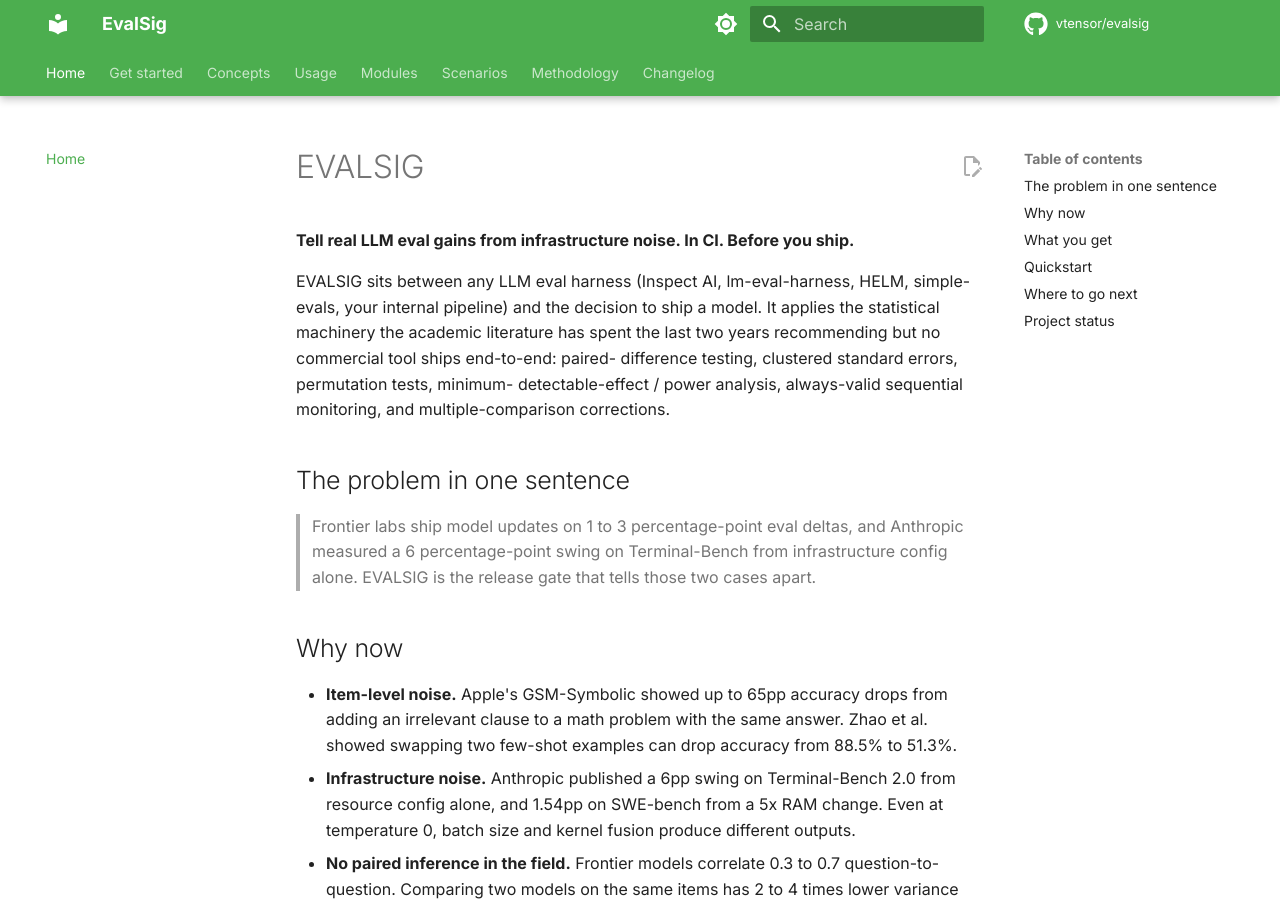
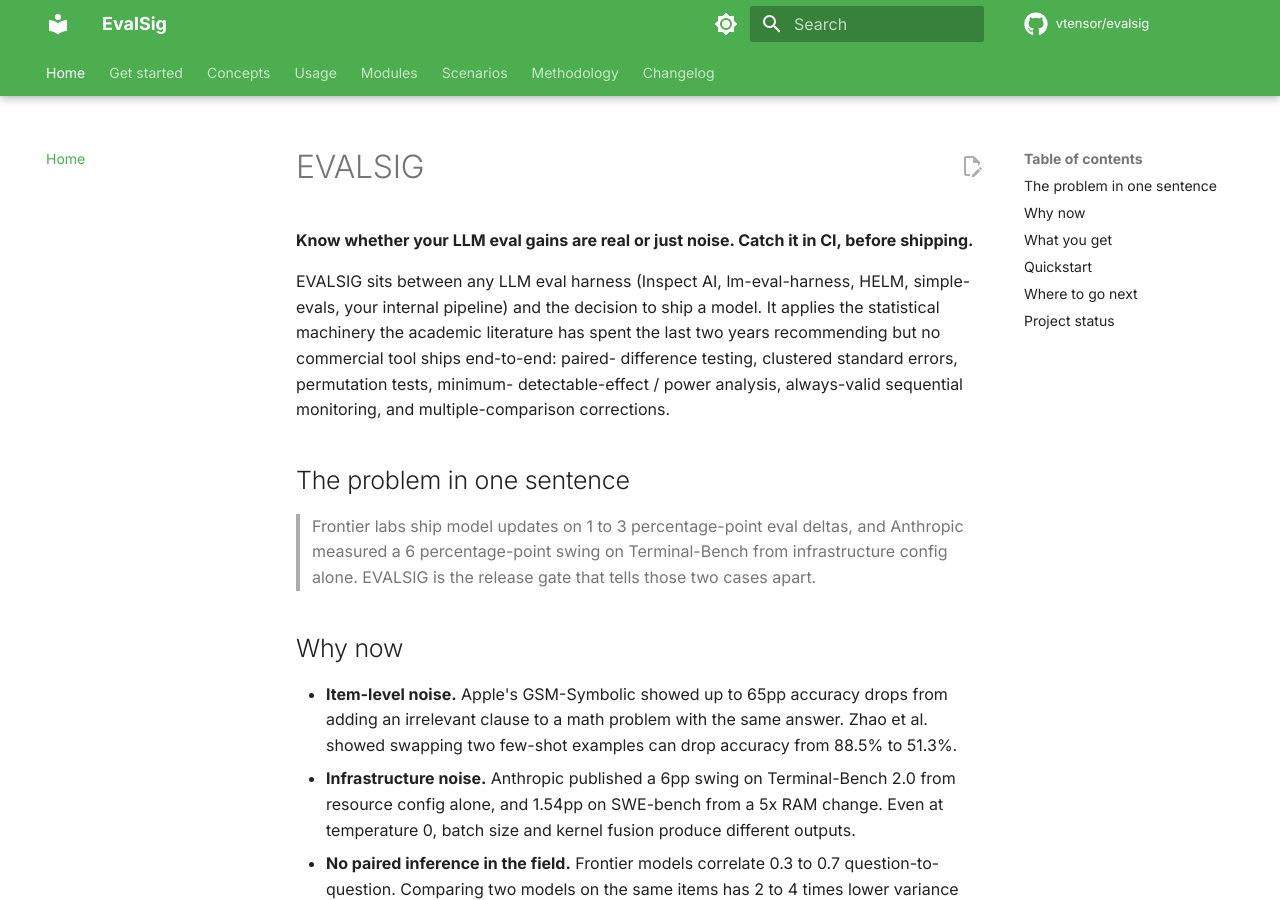
Before and after one commit to vtensor/evalsig, an MkDocs documentation site: the page built from docs/index.md, in a window 1280 px wide and 900 px high. Built offline with MkDocs 1.6.1 and Material for MkDocs 9.7.7, drawn with Linux system fonts in a browser that asks for light colours; comment, search, counter and statistics services are not loaded.

Commit message:
Fixed tag

```diff
--- a/docs/index.md
+++ b/docs/index.md
@@ -1,6 +1,6 @@
 # EVALSIG
 
-**Tell real LLM eval gains from infrastructure noise. In CI. Before you ship.**
+**Know whether your LLM eval gains are real or just noise. Catch it in CI, before shipping.**
 
 EVALSIG sits between any LLM eval harness (Inspect AI, lm-eval-harness, HELM,
 simple-evals, your internal pipeline) and the decision to ship a model. It
```
Also changed, not shown: README.md (+1 -1 lines).
